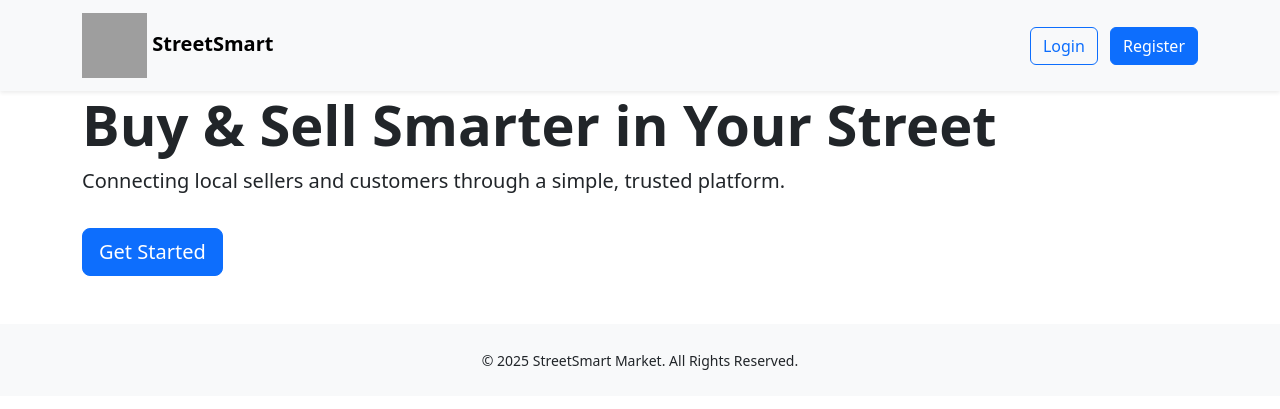
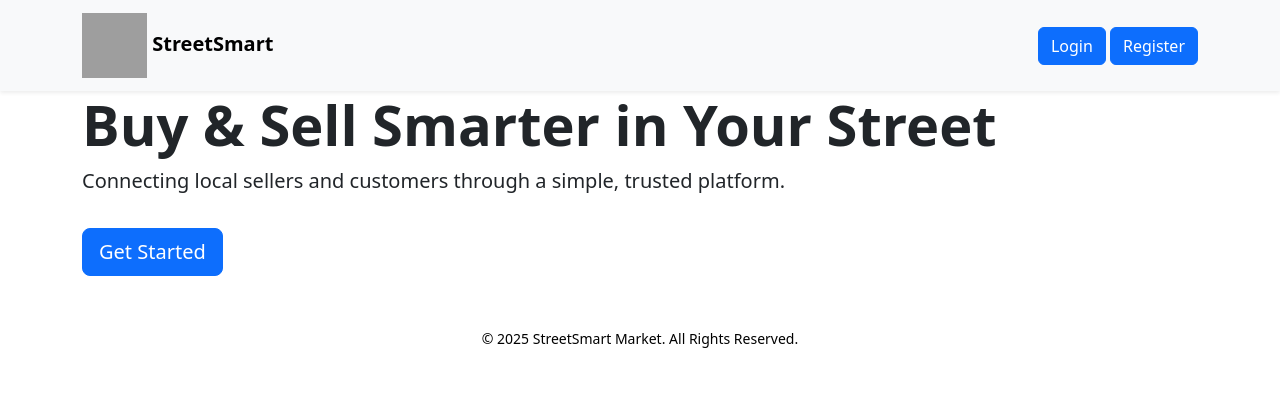
Before and after one commit to Kamure/streetsmart, a PHP site: page / in a window 1280 px wide. Shown: the top 409 px of the page. Run offline with PHP 8.4, Linux system fonts and the light colour scheme; grey boxes are pictures that could not be loaded.

Commit message:
Modified index.php

```diff
--- a/views/index.php
+++ b/views/index.php
@@ -16,7 +16,7 @@
       <img src="../assets/images/logo.png" alt="StreetSmart Logo" width="65" height="65"> StreetSmart
     </a>
     <div>
-      <a href="login.php" class="btn btn-outline-primary me-2">Login</a>
+      <a href="login.php" class="btn btn-primary">Login</a>
       <a href="register.php" class="btn btn-primary">Register</a>
     </div>
   </div>
@@ -30,7 +30,7 @@
   </div>
 </section>
 
-<footer class="text-center py-4 bg-light mt-5">
+<footer class="text-center" style="margin-top: 50px; color: black;">
   <small>© 2025 StreetSmart Market. All Rights Reserved.</small>
 </footer>
 
```
